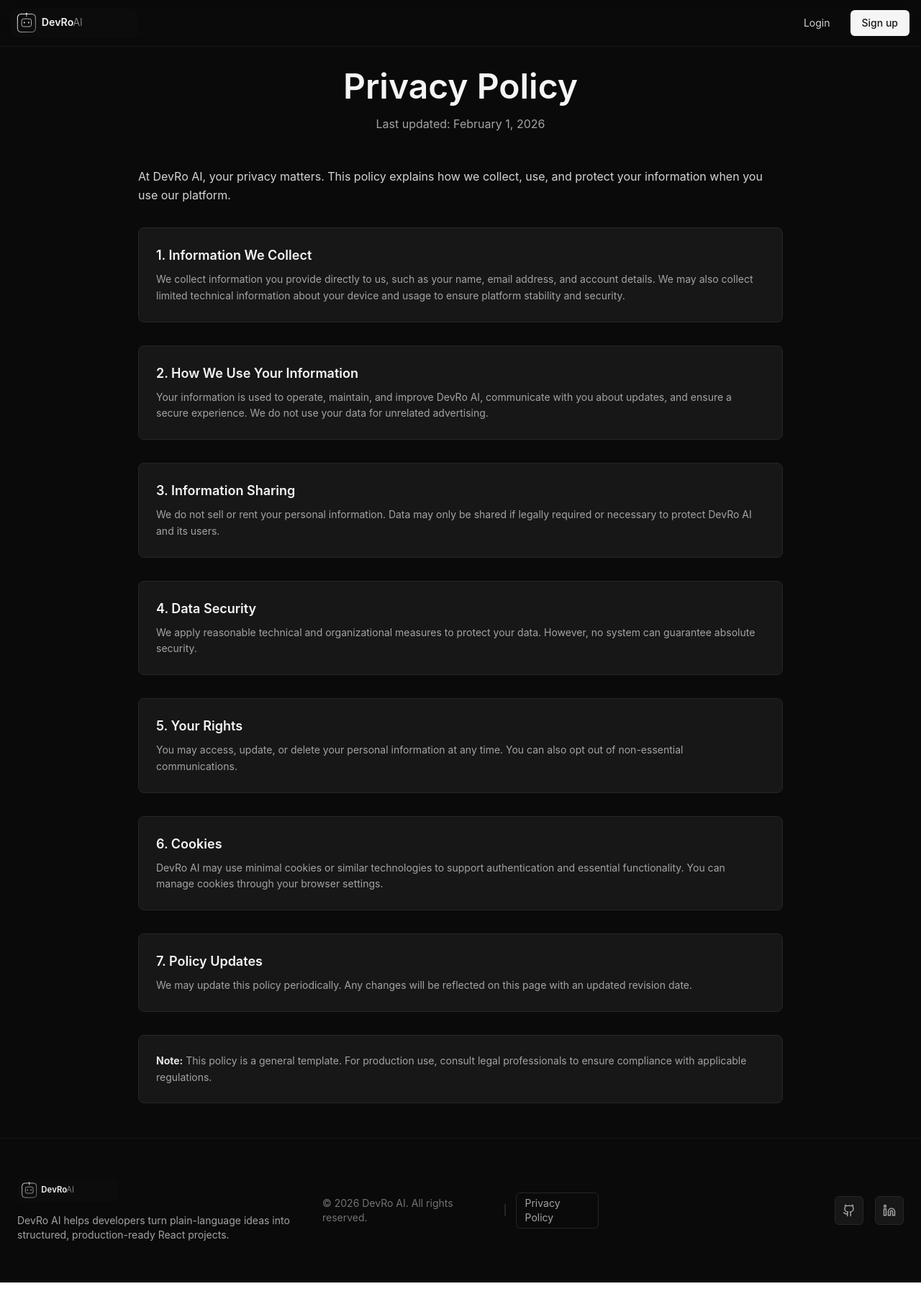
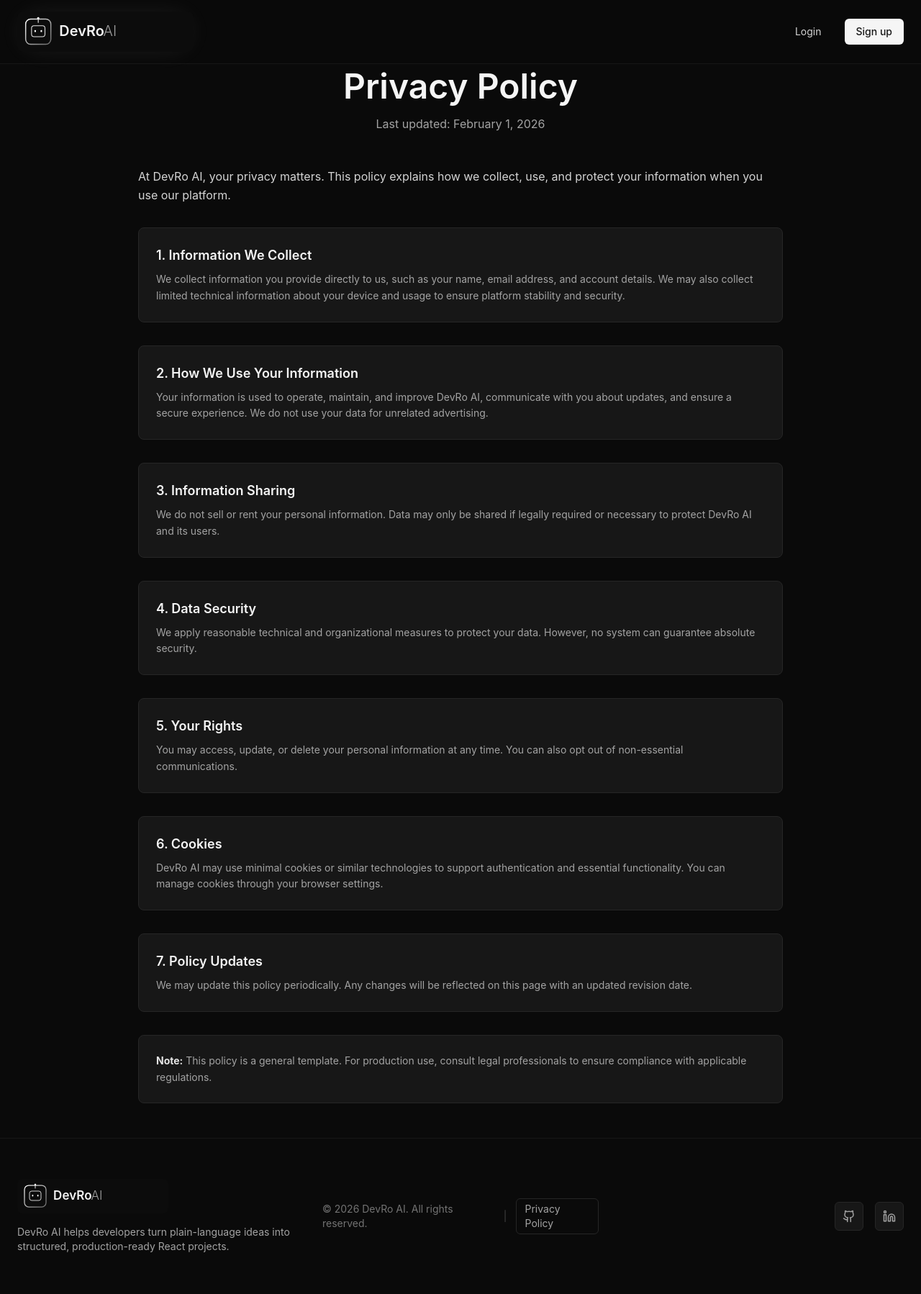
Before and after one commit to Rohitsaw6207/DevRo-AI, a React (Vite) app: page /privacy-policy in a window 1280 px wide. Shown: the whole page at 72% size. Built offline with nearby package versions, Linux system fonts and the light colour scheme; no server answers; what groq-sdk would draw is missing.

Commit message:
updated the footer

```diff
--- a/src/components/layout/Footer.jsx
+++ b/src/components/layout/Footer.jsx
@@ -6,16 +6,25 @@ import logo from '../../assets/devro-logo.svg'
 const Footer = () => {
   return (
     <footer className="border-t border-neutral-900 bg-neutral-950">
-      <div className="max-w-7xl mx-auto px-6 py-14">
+      <div className="max-w-7xl mx-auto px-4 sm:px-6 py-12 sm:py-14">
 
-        <div className="grid grid-cols-1 md:grid-cols-3 gap-10 items-center">
+        <div
+          className="
+            grid grid-cols-1
+            md:grid-cols-3
+            gap-10
+            items-center
+            text-center
+            md:text-left
+          "
+        >
 
           {/* LEFT — LOGO + DESCRIPTION */}
-          <div className="space-y-4">
+          <div className="space-y-4 flex flex-col items-center md:items-start">
             <img
               src={logo}
               alt="DevRo AI"
-              className="h-8"
+              className="h-10 sm:h-11 md:h-12"
             />
 
             <p className="text-sm text-neutral-400 max-w-sm">
@@ -25,10 +34,17 @@ const Footer = () => {
           </div>
 
           {/* CENTER — COPYRIGHT + PRIVACY */}
-          <div className="flex items-center justify-center gap-3 text-sm text-neutral-500">
+          <div
+            className="
+              flex flex-col sm:flex-row
+              items-center justify-center
+              gap-3
+              text-sm text-neutral-500
+            "
+          >
             <span>© 2026 DevRo AI. All rights reserved.</span>
 
-            <span className="text-neutral-700">|</span>
+            <span className="hidden sm:inline text-neutral-700">|</span>
 
             <Link
               to="/privacy-policy"
@@ -47,9 +63,9 @@ const Footer = () => {
           </div>
 
           {/* RIGHT — SOCIAL LINKS */}
-          <div className="flex justify-start md:justify-end gap-4">
+          <div className="flex justify-center md:justify-end gap-4">
             <a
-              href="https://github.com"
+              href="https://github.com/Rohitsaw6207"
               target="_blank"
               rel="noopener noreferrer"
               aria-label="GitHub"
@@ -68,7 +84,7 @@ const Footer = () => {
             </a>
 
             <a
-              href="https://linkedin.com"
+              href="https://www.linkedin.com/in/rohit-kumar-saw6207/"
               target="_blank"
               rel="noopener noreferrer"
               aria-label="LinkedIn"
@@ -86,6 +102,7 @@ const Footer = () => {
               <Linkedin size={18} />
             </a>
           </div>
+
         </div>
 
       </div>
--- a/src/components/layout/Navbar.jsx
+++ b/src/components/layout/Navbar.jsx
@@ -9,7 +9,6 @@ const Navbar = () => {
   const navigate = useNavigate()
   const { isAuthenticated, profile, logout } = useAuth()
 
-  // ✅ FIXED LOGO LOGIC
   const handleLogoClick = () => {
     if (isAuthenticated) {
       navigate('/home')
@@ -38,17 +37,17 @@ const Navbar = () => {
 
   return (
     <motion.nav
-      initial={{ y: -80 }}
+      initial={{ y: -90 }}
       animate={{ y: 0 }}
-      transition={{ duration: 0.4 }}
+      transition={{ duration: 0.45, ease: 'easeOut' }}
       className="
         fixed top-0 left-0 right-0 z-50
-        bg-neutral-950/80 backdrop-blur
+        bg-neutral-950/85 backdrop-blur-xl
         border-b border-neutral-900
-        py-3
+        py-3 sm:py-4
       "
     >
-      <div className="max-w-7xl mx-auto px-4">
+      <div className="max-w-7xl mx-auto px-4 sm:px-6">
         <div className="flex items-center justify-between">
 
           {/* LEFT — LOGO */}
@@ -59,18 +58,18 @@ const Navbar = () => {
             animate="rest"
             className="relative cursor-pointer"
           >
-            {/* Glow */}
+            {/* 🔽 SOFT GREY GLOW (NOT WHITE) */}
             <motion.div
               variants={{
-                rest: { opacity: 0, scale: 0.9 },
-                hover: { opacity: 0.25, scale: 1.2 }
+                rest: { opacity: 0.08, scale: 0.98 },
+                hover: { opacity: 0.16, scale: 1.06 }
               }}
-              transition={{ duration: 0.4, ease: 'easeOut' }}
+              transition={{ duration: 0.35, ease: 'easeOut' }}
               className="
                 absolute inset-0 -z-10
                 rounded-full
-                bg-neutral-500
-                blur-xl
+                bg-neutral-300
+                blur-lg
               "
             />
 
@@ -80,40 +79,45 @@ const Navbar = () => {
               alt="DevRo AI"
               variants={{
                 rest: { scale: 1 },
-                hover: { scale: 1.06 }
+                hover: { scale: 1.03 }
               }}
-              transition={{ type: 'spring', stiffness: 260 }}
-              className="h-10 relative z-10"
+              transition={{ type: 'spring', stiffness: 260, damping: 24 }}
+              className="
+                h-11 sm:h-12 md:h-14
+                relative z-10
+                select-none
+              "
             />
           </motion.div>
 
           {/* RIGHT — AUTH */}
           {!isAuthenticated ? (
-            <div className="flex items-center gap-3">
+            <div className="flex items-center gap-2 sm:gap-4">
               <button
                 onClick={() => navigate('/login')}
-                className="px-4 py-2 text-sm text-neutral-300 hover:text-neutral-100 transition"
+                className="px-3 sm:px-4 py-2 text-sm text-neutral-300 hover:text-neutral-100 transition"
               >
                 Login
               </button>
 
               <motion.button
                 onClick={() => navigate('/signup')}
-                whileHover={{ scale: 1.04 }}
-                whileTap={{ scale: 0.97 }}
+                whileHover={{ scale: 1.05 }}
+                whileTap={{ scale: 0.96 }}
                 className="px-4 py-2 rounded-md bg-neutral-100 text-neutral-900 text-sm font-medium"
               >
                 Sign up
               </motion.button>
             </div>
           ) : (
-            <div className="flex items-center gap-4">
+            <div className="flex items-center gap-2 sm:gap-4">
 
-              {/* UPGRADE PLAN */}
               <button
                 onClick={() => navigate('/pricing')}
                 className="
-                  px-3 py-1 rounded-md
+                  hidden sm:inline-flex
+                  px-3 py-1.5
+                  rounded-md
                   border border-neutral-800
                   text-neutral-400
                   hover:text-neutral-100
@@ -125,11 +129,11 @@ const Navbar = () => {
                 Upgrade Plan
               </button>
 
-              {/* Logout */}
               <button
                 onClick={handleLogout}
                 className="
-                  px-3 py-1 rounded-md
+                  px-3 py-1.5
+                  rounded-md
                   border border-neutral-800
                   text-neutral-400
                   hover:text-neutral-100
@@ -140,17 +144,16 @@ const Navbar = () => {
                 "
               >
                 <LogOut size={14} />
-                Logout
+                <span className="hidden sm:inline">Logout</span>
               </button>
 
-              {/* Avatar */}
               <button onClick={() => navigate('/profile')}>
                 <motion.img
                   src={getAvatar()}
                   alt="Profile"
-                  whileHover={{ scale: 1.08 }}
+                  whileHover={{ scale: 1.05 }}
                   className="
-                    w-11 h-11
+                    w-10 h-10 sm:w-11 sm:h-11
                     rounded-full
                     border border-neutral-700
                     hover:border-neutral-500
```
